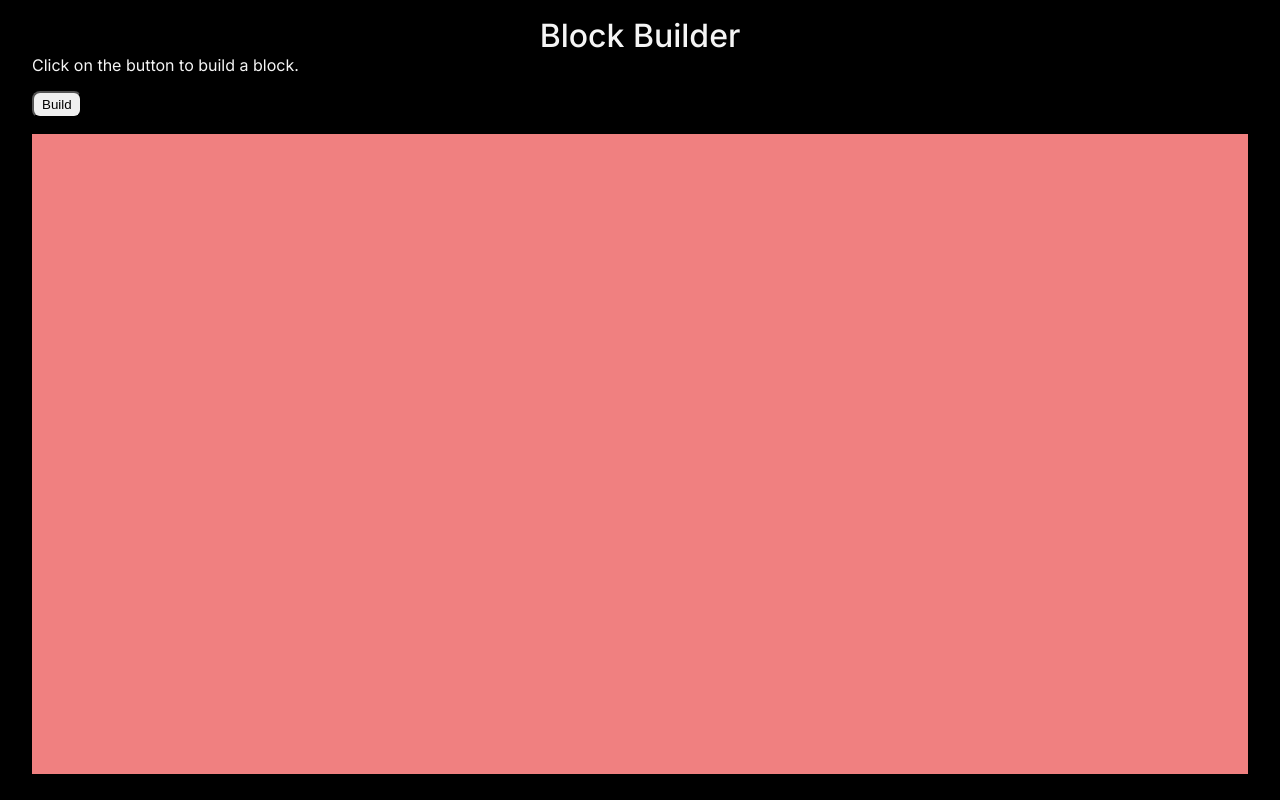
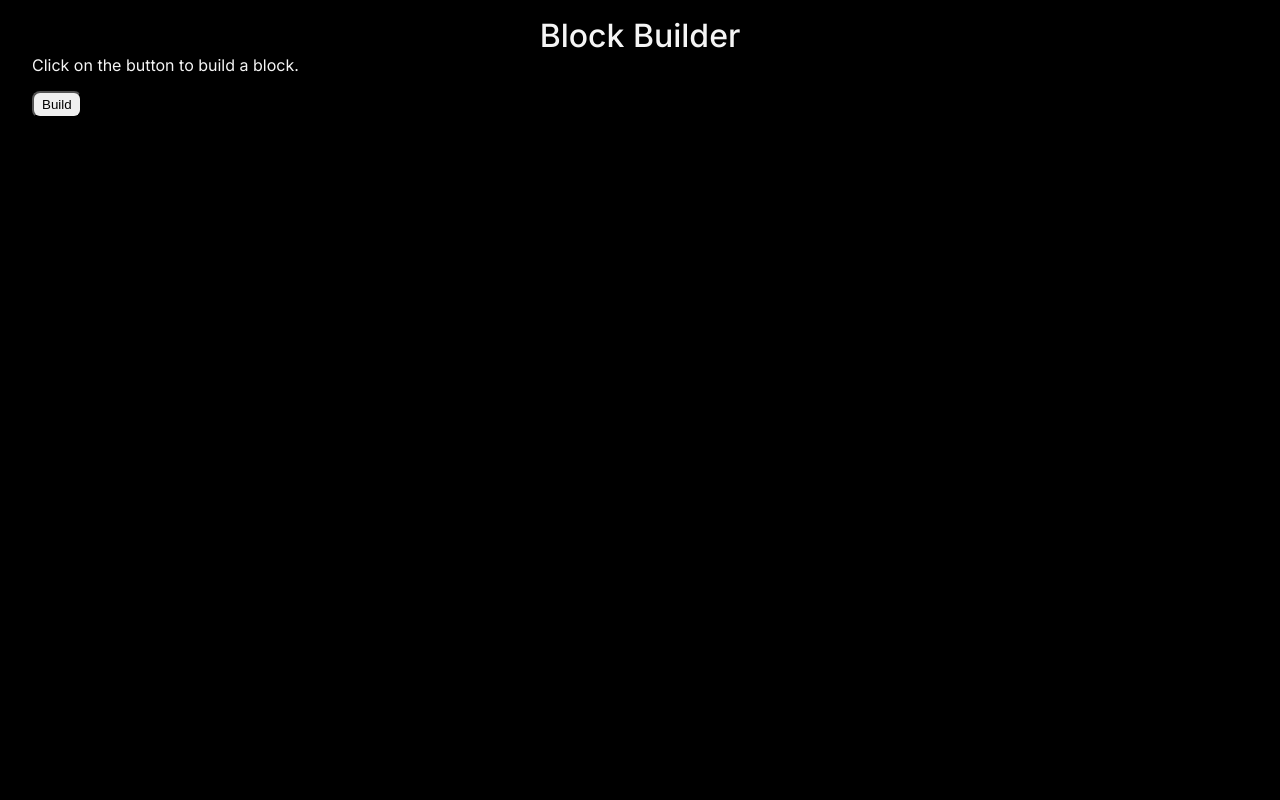
Before and after one commit to franco-ortega/block-builder, a Next.js app: page / in a window 1280 px wide. Built offline with nearby package versions, Linux system fonts and the light colour scheme.

Commit message:
remove bg-color used for testing purposes

```diff
--- a/components/builder/Builder.module.css
+++ b/components/builder/Builder.module.css
@@ -14,6 +14,4 @@
   display: flex;
   flex-direction: column;
   justify-content: flex-end;
-
-  background-color: lightcoral;
 }
```
